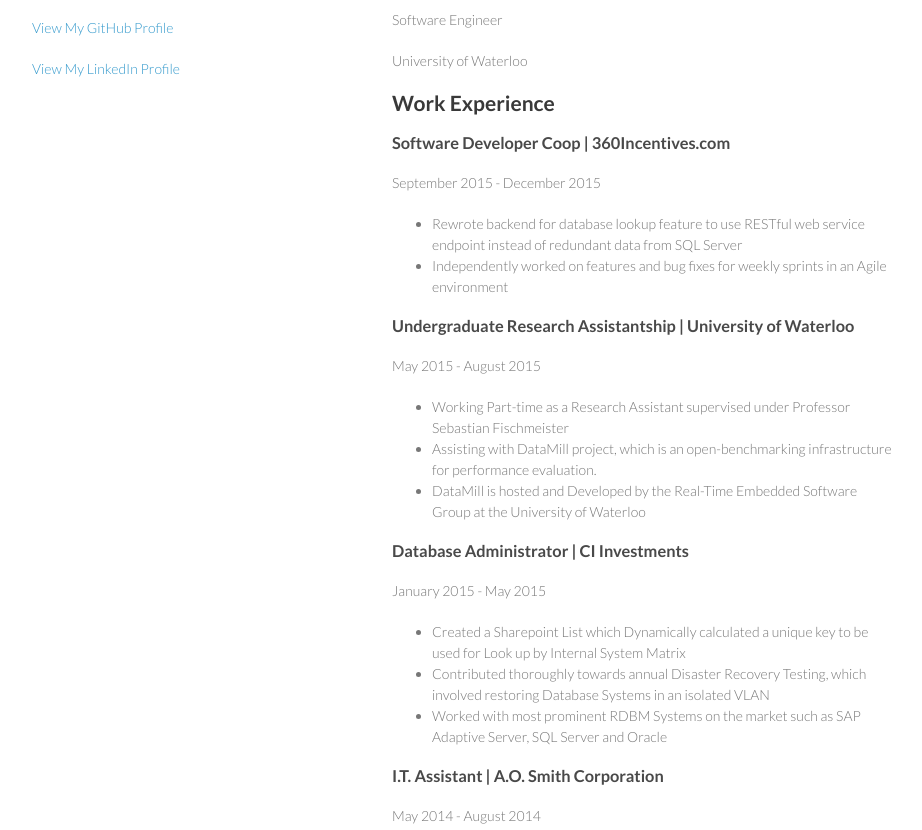
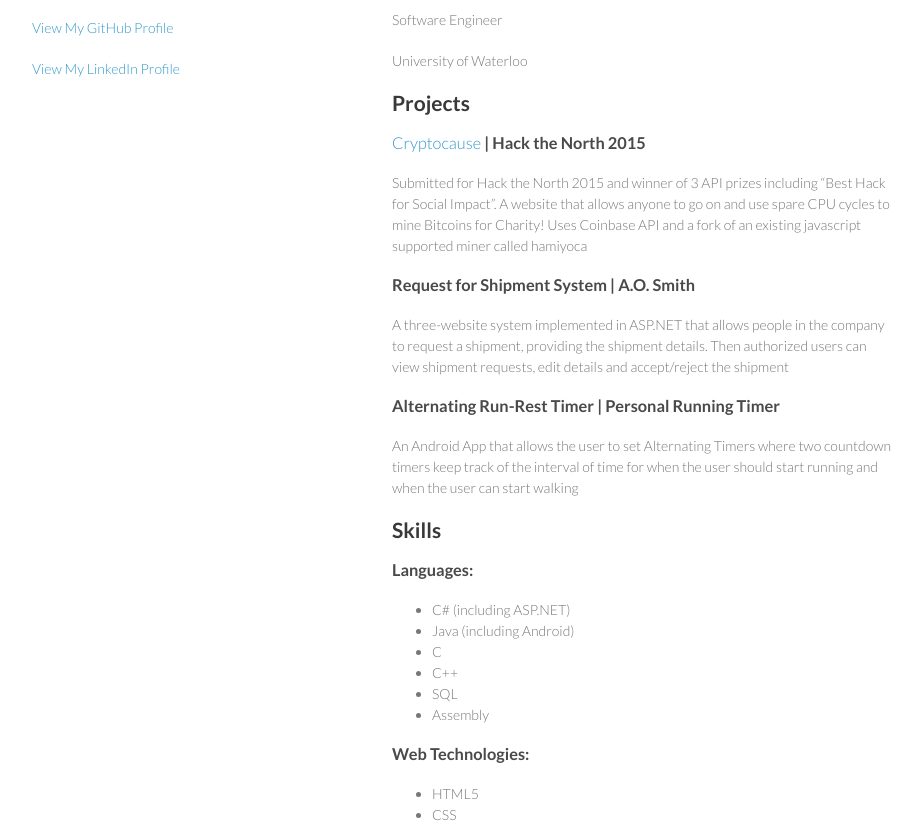
Before and after one commit to roushd5/roushd5.github.io, a plain HTML site: page index.html in a window 1280 px wide. Shown: the part 92-922 px from the top of the page, without its empty margins (178-1100 px from the left). Drawn offline with Linux system fonts and the light colour scheme.

Commit message:
Remove unnecessary stuff

```diff
--- a/index.html
+++ b/index.html
@@ -31,35 +31,6 @@
 
 <p>University of Waterloo</p>
 
-
-<h2>
-<a id="designer-templates" class="anchor" href="#designer-templates" aria-hidden="true"><span class="octicon octicon-link"></span></a>Work Experience</h2>
-<h3>Software Developer Coop | 360Incentives.com</h3>
-<p>September 2015 - December 2015</p>
-<ul>
-    <li>Rewrote backend for database lookup feature to use RESTful web service endpoint instead of redundant data from SQL Server</li>
-    <li>Independently worked on features and bug fixes for weekly sprints in an Agile environment</li>
-</ul>
-<h3>Undergraduate Research Assistantship | University of Waterloo</h3>
-<p>May 2015 - August 2015</p>
-<ul>
-    <li>Working Part-time as a Research Assistant supervised under Professor Sebastian Fischmeister</li>
-    <li>Assisting with DataMill project, which is an open-benchmarking infrastructure for performance evaluation.</li>
-    <li>DataMill is hosted and Developed by the Real-Time Embedded Software Group at the University of Waterloo</li>
-</ul>
-<h3>Database Administrator | CI Investments</h3>
-<p>January 2015 - May 2015</p>
-<ul>
-    <li>Created a Sharepoint List which Dynamically calculated a unique key to be used for Look up by Internal System Matrix</li>
-    <li>Contributed thoroughly towards annual Disaster Recovery Testing, which involved restoring Database Systems in an isolated VLAN</li>
-    <li>Worked with most prominent RDBM Systems on the market such as SAP Adaptive Server, SQL Server and Oracle</li>
-</ul>
-<h3>I.T. Assistant | A.O. Smith Corporation</h3>
-<p>May 2014 - August 2014</p>
-<ul>
-    <li>Developed from scratch three web based projects including designing and programming a management system to handle shipment requests for international items</li>
-    <li>Conducted and lead meetings to gather software requirements from end users</li>
-</ul>
 
 <h2>
 <a id="support-or-contact" class="anchor" href="#support-or-contact" aria-hidden="true"><span class="octicon octicon-link"></span></a>Projects</h2>
```
